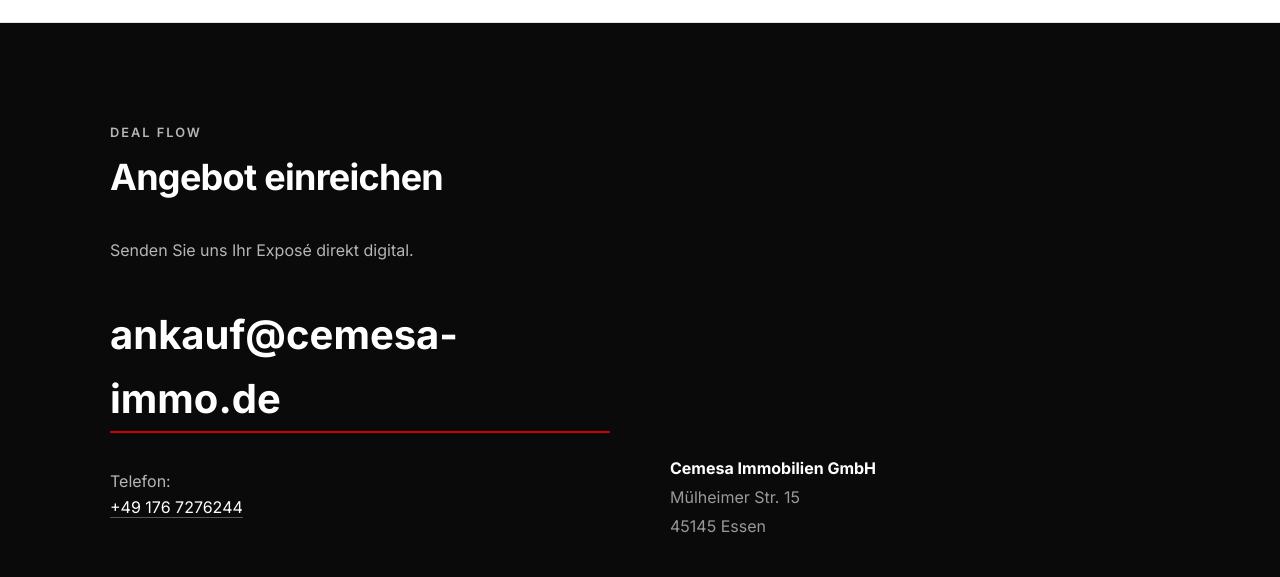
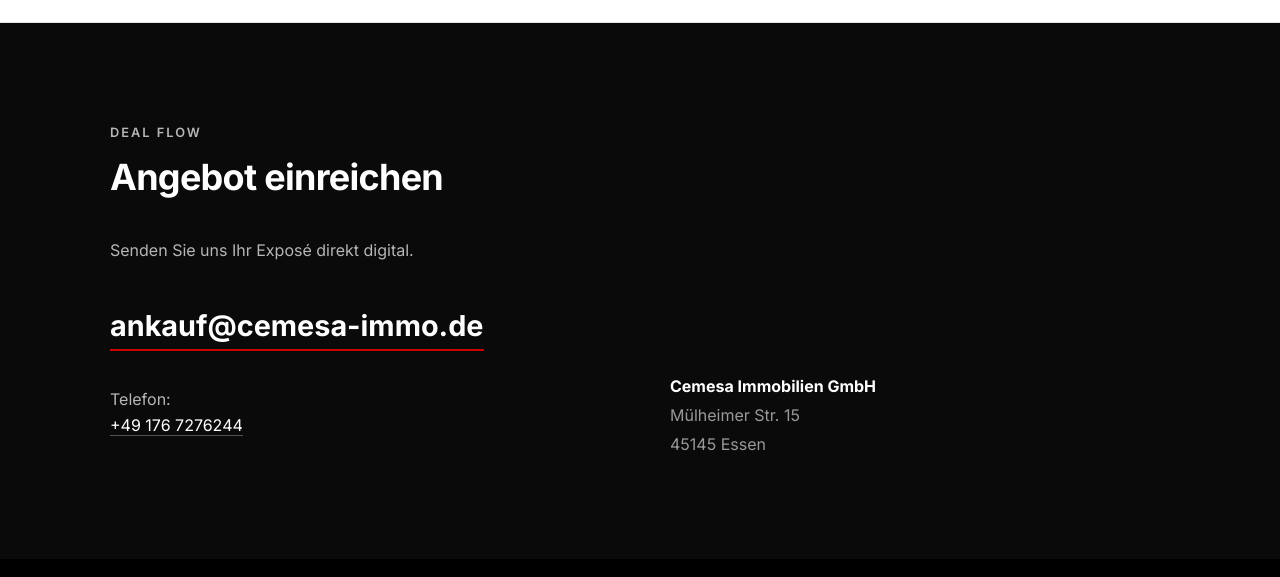
Before and after one commit to Mert2802/cemesavisitenkarte1, a plain HTML site: page index.html in a window 1280 px wide. Shown: the part 2213-2790 px from the top of the page. Drawn offline with Linux system fonts and the light colour scheme.

Commit message:
Update index.html

```diff
--- a/index.html
+++ b/index.html
@@ -256,7 +256,7 @@
         }
 
         .big-mail {
-            font-size: clamp(1rem, 5vw, 2.5rem);
+            font-size: clamp(1rem, 5vw, 1.8rem);
             font-weight: 700;
             color: var(--c-white);
             border-bottom: 2px solid var(--c-primary);
```
